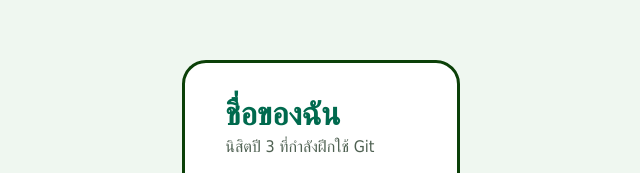
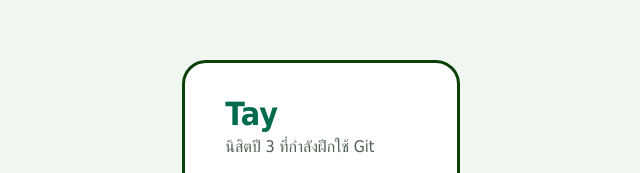
Before and after one commit to Anonny888/my-profile, a plain HTML site: page index.html in a window 1280 px wide. Shown: the part 180-353 px from the top of the page, without its empty margins (319-959 px from the left). Drawn offline with Linux system fonts and the light colour scheme.

Commit message:
Add my name and intro

```diff
--- a/index.html
+++ b/index.html
@@ -8,7 +8,7 @@
 </head>
 <body>
   <main class="card">
-    <h1>ชื่อของฉัน</h1>
+    <h1>Tay</h1>
     <p class="tagline">นิสิตปี 3 ที่กำลังฝึกใช้ Git</p>
 
     <h2>เกี่ยวกับฉัน</h2>
```
